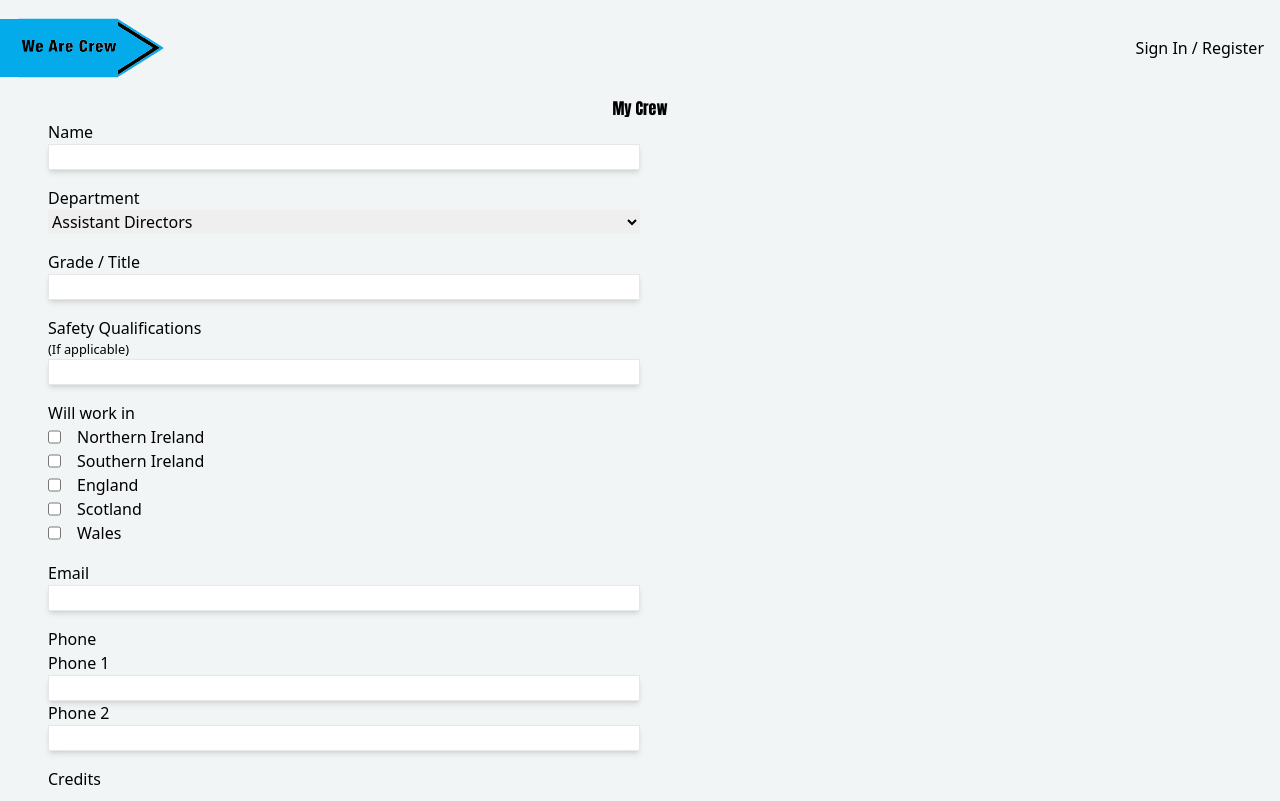
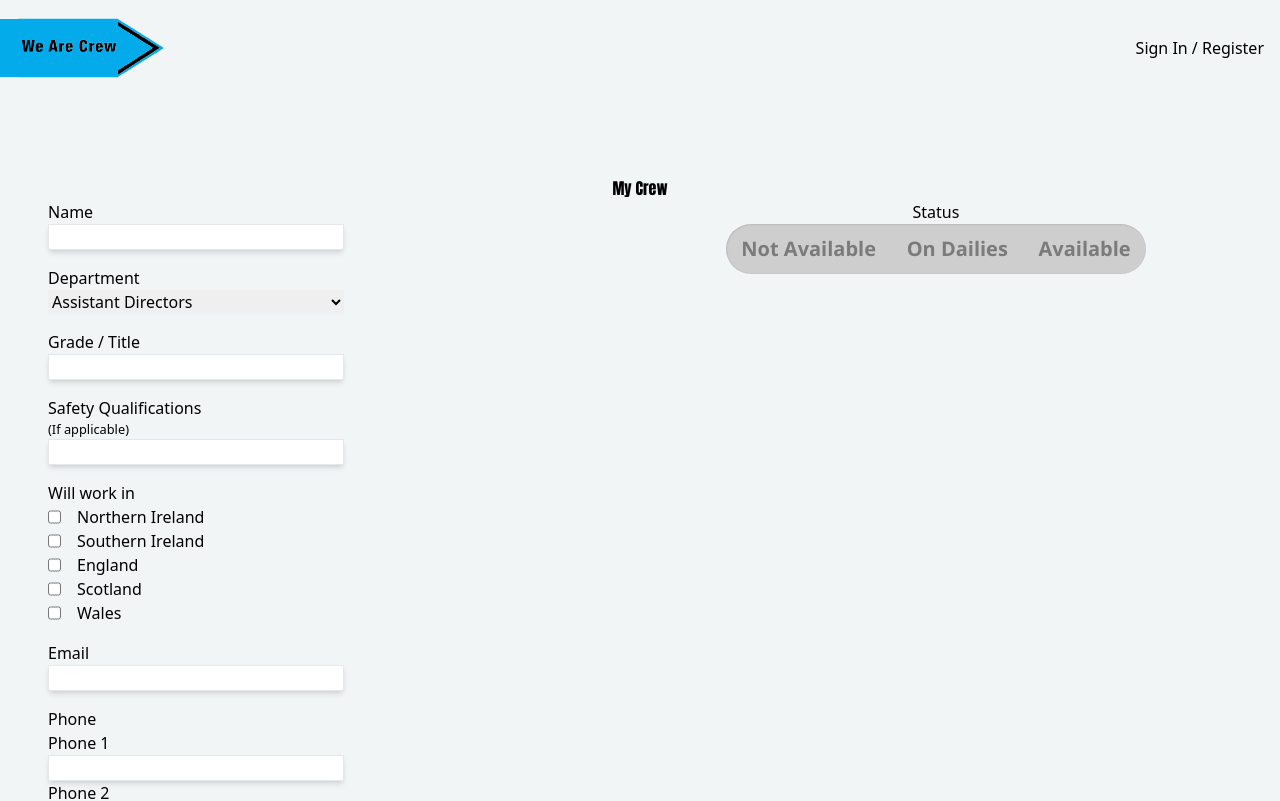
Before and after one commit to sdbxsdb/we-are-crew, a Next.js app: page /I-am-crew in a window 1280 px wide. Shown: the top 801 px of the page. Built offline with nearby package versions, Linux system fonts and the light colour scheme; no server answers.

Commit message:
my crew page built not styled

```diff
--- a/pages/I-am-crew/index.js
+++ b/pages/I-am-crew/index.js
@@ -1,4 +1,4 @@
-import {React, useState} from "react";
+import { React, useState } from "react";
 import Head from "next/head";
 import { useUser } from "../../firebase/useUser";
 import LimitedTextarea from "../../components/LimitedTextarea";
@@ -8,7 +8,6 @@ import FileUpload from "../../components/FileUpload";
 const IAmCrew = () => {
   const { user, logout } = useUser();
   const [selectedFile, setSelectedFile] = useState(null);
-
 
   return (
     <>
@@ -20,11 +19,13 @@ const IAmCrew = () => {
           content="Hello this is a test description for the About page"
         />
       </Head>
-      <div className="px-12">
+      <div className="px-12 py-20">
         <div className="flex justify-center">
           <h1>My Crew</h1>
         </div>
-        <ul className="flex flex-col gap-y-4">
+
+        <div className="flex">
+          <ul className="flex w-1/2 flex-col gap-y-4">
             <li className="flex flex-col w-1/2">
               <label htmlFor="name">Name</label>
               <input
@@ -34,7 +35,6 @@ const IAmCrew = () => {
                 className="border shadow-md w-full"
               />
             </li>
-
             <li className="flex flex-col w-1/2">
               <label htmlFor="dept">Department</label>
               <select name="dept">
@@ -56,7 +56,9 @@ const IAmCrew = () => {
               />
             </li>
             <li className="flex flex-col w-1/2">
-            <label htmlFor="safetyQualifications">Safety Qualifications</label>
+              <label htmlFor="safetyQualifications">
+                Safety Qualifications
+              </label>
               <small>(If applicable)</small>
               <input
                 name="safetyQualifications"
@@ -104,7 +106,12 @@ const IAmCrew = () => {
                 <label htmlFor="sotland">Scotland</label>
               </div>
               <div className="flex gap-x-4">
-              <input type="checkbox" id="wales" name="wales" value="Scotland" />
+                <input
+                  type="checkbox"
+                  id="wales"
+                  name="wales"
+                  value="Scotland"
+                />
                 <label htmlFor="wales">Wales</label>
               </div>
             </li>
@@ -135,14 +142,37 @@ const IAmCrew = () => {
               />
             </li>
             <DynamicList />
-
+            <p>Upload CV</p>
             <FileUpload />
-
             <li className="flex flex-col w-1/2">
               <label>Short Bio</label>
               <LimitedTextarea limit={240} value="" rows={5} />
             </li>
           </ul>
+          <div className="w-1/2">
+            <p className="text-center">Status</p>
+
+            <div className="flex justify-center">
+              <div className="radio_container">
+                <div id="notAvail">
+                  <input type="radio" name="radio" id="one" />
+                  <label htmlFor="one">Not Available</label>
+                </div>
+                <div id="semiAvail">
+                  <input type="radio" name="radio" id="two" />
+                  <label htmlFor="two">On Dailies</label>
+                </div>
+                <div id="avail">
+                  <input type="radio" name="radio" id="three" />
+                  <label htmlFor="three">Available</label>
+                </div>
+              </div>
+            </div>
+          </div>
+        </div>
+        <div className="flex justify-center w-full mt-12">
+          <button className="text-3xl">Save</button>
+        </div>
       </div>
     </>
   );
--- a/styles/globals.scss
+++ b/styles/globals.scss
@@ -1,4 +1,5 @@
 @import url('https://fonts.googleapis.com/css2?family=Anton&family=Open+Sans:wght@300;400;500;600;700&display=swap');
+@import url("https://fonts.googleapis.com/css?family=Open+Sans:400,400i,700");
 @tailwind base;
 @tailwind components;
 @tailwind utilities;
@@ -36,3 +37,60 @@ h1 {
 .hoverScale {
   @apply transform hover:scale-102 transition;
 }
+
+
+.radio_container {
+  display: flex;
+  justify-content: space-around;
+  align-items: center;
+  background-color: #cecece;
+  width: 420px;
+  height: 50px;
+  border-radius: 9999px;
+  box-shadow: inset 0.5px 0.5px 2px 0 rgba(0, 0, 0, 0.15);
+
+
+  input[type="radio"] {
+    appearance: none;
+    display: none;
+  }
+
+  label {
+    font-family: "Open Sans", sans-serif;
+    font-size: 20px;
+    display: flex;
+    justify-content: center;
+    align-items: center;
+    background-color: inherit;
+    width: auto;
+    height: 40px;
+    text-align: center;
+    padding: 0 10px;
+    border-radius: 9999px;
+    overflow: hidden;
+    transition: linear 0.3s;
+    color: #6e6e6edd;
+    cursor: pointer;
+    font-weight: 900;
+
+  }
+
+
+  #notAvail input[type="radio"]:checked+label {
+    background-color: #D50000;
+    color: #f1f3f5;
+    transition: 0.3s;
+  }
+
+  #semiAvail input[type="radio"]:checked+label {
+    background-color: #FF9100;
+    color: #f1f3f5;
+    transition: 0.3s;
+  }
+
+  #avail input[type="radio"]:checked+label {
+    background-color: #26DB3E;
+    color: #f1f3f5;
+    transition: 0.3s;
+  }
+}
--- a/tailwind.config.js
+++ b/tailwind.config.js
@@ -12,7 +12,7 @@ module.exports = {
         'wearecrewBlue': '#03ABEB',
         'wearecrewDarkBlue': '#4F97B9',
         'wearecrewOrange': '#FF9100',
-        'wearecrewGreen': '#BCF0C3',
+        'wearecrewGreen': '#70DF7F',
         'wearecrewRed': '#D50000',
         'wearecrewPurple': '#9C27B0',
         'wearecrewPink': '#E91E63',
```
Lines whose indentation alone changed are shown as unchanged.
